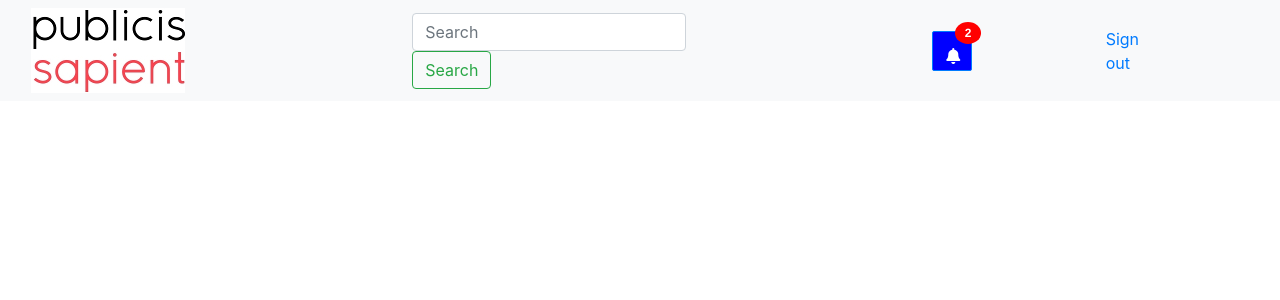
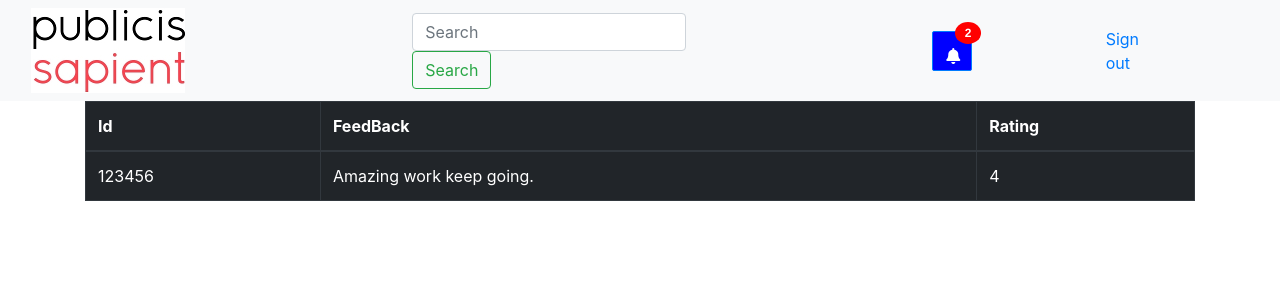
Before and after one commit to abishekpadaki/sapirnt_react_mock, a React (Create React App) app in the folder feedbacktracker/: page /feedback_history in a window 1280 px wide. Shown: the top 300 px of the page. Built offline with nearby package versions, Linux system fonts and the light colour scheme.

Commit message:
Added Forgot Password view

```diff
--- a/feedbacktracker/src/components/root/index.js
+++ b/feedbacktracker/src/components/root/index.js
@@ -4,6 +4,7 @@ import { Login } from "../../views/LoginView/index";
 import { Dashboard } from "../../views/Dashboard/index";
 import { FeedbackForm } from "../../views/FeedbackForm/index";
 import { FeedbackHistory } from '../../views/FeedbackHistory';
+import { ForgotPassword } from '../../views/ForgotPassword/index';
 
 export default class RootApp extends React.Component{
     render(){
@@ -13,6 +14,7 @@ export default class RootApp extends React.Component{
                           <Route exact path='/dashboard' render={()=> <Dashboard {...this.props} />} />
                           <Route exact path='/feedback_form' render={()=> <FeedbackForm {...this.props} />} />
                           <Route exact path='/feedback_history' render={()=> <FeedbackHistory {...this.props} />} />
+                          <Route exact path='/forgot_password' render={()=> <ForgotPassword {...this.props} />} />
                         </Switch>
                     </div>
     }
--- a/feedbacktracker/src/components/table/index.js
+++ b/feedbacktracker/src/components/table/index.js
@@ -9,26 +9,26 @@ export class Tbl extends React.Component{
 
 
     render(){
-        // let headerDisplay = this.props.header.map(
-        //     (val,i) => {
-        //         return <th>{val}</th>
-        //     }
-        // )
-        // let row = this.props.values.map(
-        //     (val,i) => {
-        //         return <tr>
-        //             <td>{val.Id}</td>
-        //             <td>{val.FeedBack}</td>
-        //             <td>{val.OverAllRating}</td>
-        //         </tr>
-        //     }
-        // )
+        let headerDisplay = this.props.header.map(
+            (val,i) => {
+                return <th>{val}</th>
+            }
+        )
+        let row = this.props.values.map(
+            (val,i) => {
+                return <tr>
+                    <td>{val.Id}</td>
+                    <td>{val.FeedBack}</td>
+                    <td>{val.OverAllRating}</td>
+                </tr>
+            }
+        )
     return <Table responsive bordered hover variant="dark">
         <thead>
-            {/* {headerDisplay} */}
+            {headerDisplay}
         </thead>
         <tbody>
-            {/* {row} */}
+            {row}
         </tbody>
       </Table>
     }
--- a/feedbacktracker/src/views/FeedbackHistory/index.js
+++ b/feedbacktracker/src/views/FeedbackHistory/index.js
@@ -1,6 +1,7 @@
 import React from 'react'
 import {Tbl} from '../../components/table'
 import {NavbarComponent} from '../../components/navbar/index'
+import Container from 'react-bootstrap/Container'
 
 export class FeedbackHistory extends React.Component{
     constructor(props){
@@ -21,7 +22,9 @@ export class FeedbackHistory extends React.Component{
         return(
             <React.Fragment>
                 <NavbarComponent/>
+                <Container>
                 <Tbl header={this.state.header} values={this.state.values} />
+                </Container>
             </React.Fragment>
         )
     }
--- /dev/null
+++ b/feedbacktracker/src/views/ForgotPassword/index.js
@@ -0,0 +1,25 @@
+import React from 'react'
+import Form from 'react-bootstrap/Form'
+import Button from 'react-bootstrap/Button'
+import Container from 'react-bootstrap/Container'
+export class ForgotPassword extends React.Component{
+    constructor(props){
+        super(props);
+    }
+
+    render(){
+        return(<React.Fragment>
+<Container>
+    <h1>Reset Password</h1>
+    <Form>
+        <Form.Group>
+<Form.Label>Enter Email ID:</Form.Label>
+<Form.Control type="email" className="form-control" placeholder="abc@xyz.com"/>
+
+        </Form.Group>
+        <Button type="submit" class="btn btn-primary">Send Reset link to mail</Button>
+    </Form>
+</Container>
+        </React.Fragment>)
+    }
+}
```
